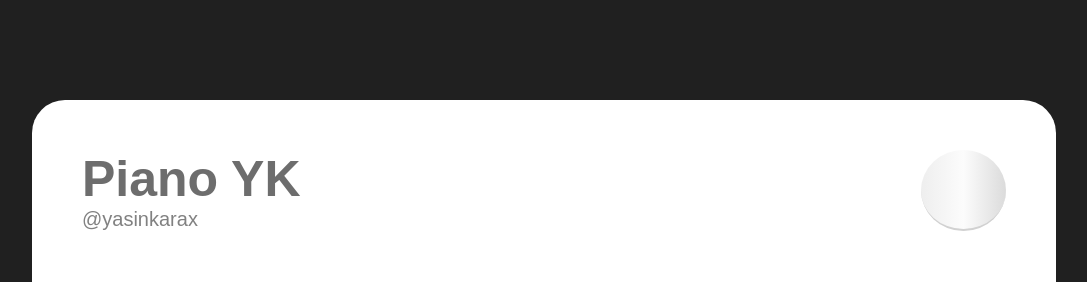
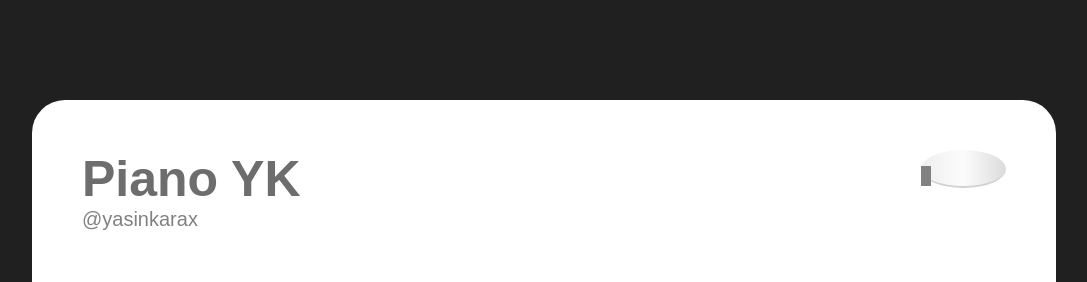
Before and after one commit to yasinkarax/piano, a plain HTML site: page index.html in a window 1280 px wide. Shown: the top 282 px of the page, without its empty margins (96-1183 px from the left). Drawn offline with Linux system fonts and the light colour scheme.

Commit message:
volume class are att switched to id

```diff
--- a/assets/style/main.sass
+++ b/assets/style/main.sass
@@ -34,3 +34,8 @@ main
     border-width: 0 0 2px 0
     border-style: solid
     border-color: rgb(209, 209, 209)
+
+    div
+        height: 20px
+        width: 10px
+        background: rgb(129, 129, 129)
--- a/index.html
+++ b/index.html
@@ -18,8 +18,8 @@
                     @yasinkarax
                 </div>
             </div>
-            <div class="volume">
-                <button id="volume"></button>
+            <div id="volume">
+                <button id="volume-switch"></button>
                 <div id="volume-start"></div>
             </div>
         </div>
```
Also changed, not shown: assets/style/main.css, 1 other file.
